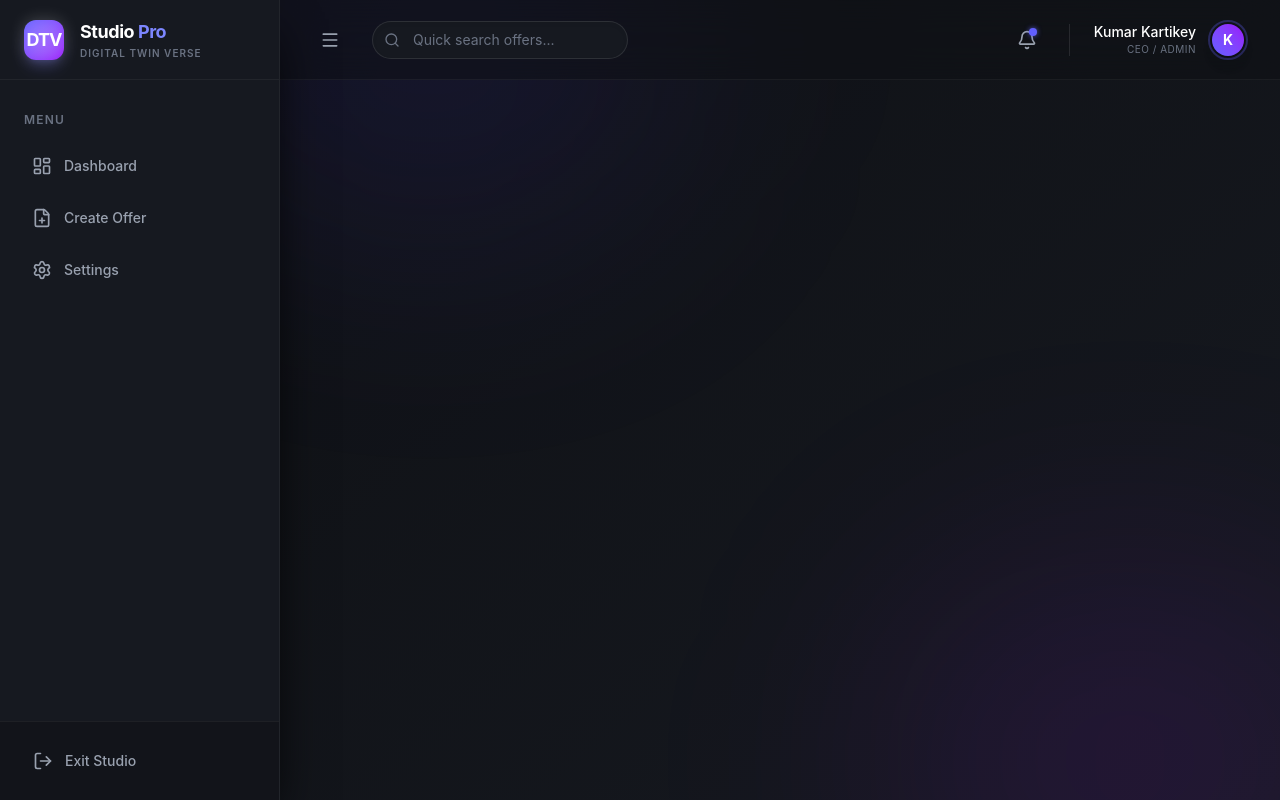
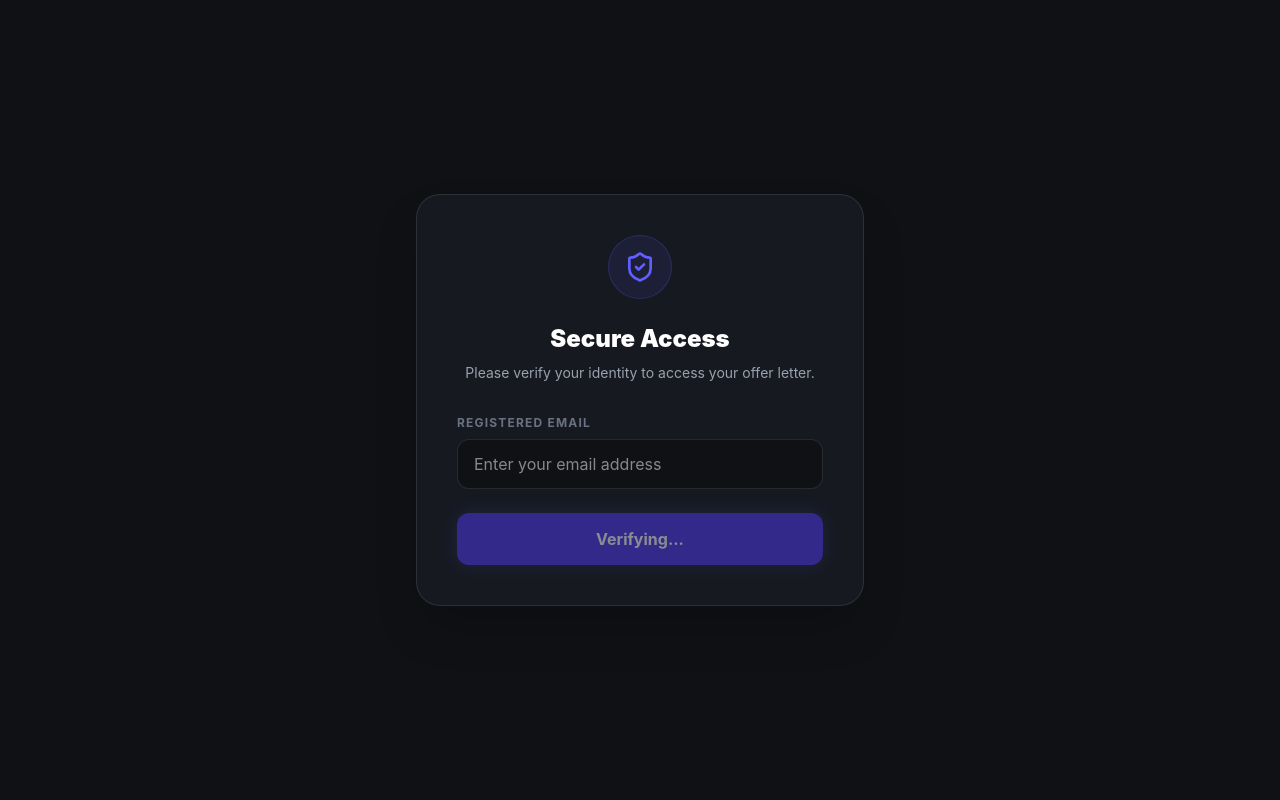
Before and after one commit to 25tec2se234-oss/DTV-Offer-Letter, a React (Vite) app: page /offer/action/1 in a window 1280 px wide. Built offline with nearby package versions, Linux system fonts and the light colour scheme.

Commit message:
fix: resolve blank page errors by fixing broken routes and links

```diff
--- a/src/App.tsx
+++ b/src/App.tsx
@@ -1,11 +1,16 @@
-
-import { BrowserRouter } from 'react-router-dom'
+import { BrowserRouter, Routes, Route } from 'react-router-dom'
 import OfferLetterApp from './pages/OfferLetterStudio/OfferLetterApp'
+import CandidatePortal from './pages/OfferLetterStudio/CandidatePortal'
+import PublicVerification from './pages/OfferLetterStudio/PublicVerification'
 
 function App() {
   return (
     <BrowserRouter>
-      <OfferLetterApp />
+      <Routes>
+        <Route path="/offer/action/:id" element={<CandidatePortal />} />
+        <Route path="/offer/verify/:id" element={<PublicVerification />} />
+        <Route path="/*" element={<OfferLetterApp />} />
+      </Routes>
     </BrowserRouter>
   )
 }
--- a/src/pages/OfferLetterStudio/Dashboard.tsx
+++ b/src/pages/OfferLetterStudio/Dashboard.tsx
@@ -314,10 +314,10 @@ const Dashboard = () => {
                         >
                           <LinkIcon className="w-4 h-4" />
                         </button>
-                        <Link to={`/offer/action/${offer.verification_token}`} target="_blank" className="p-2 text-gray-400 hover:text-white hover:bg-white/10 rounded-lg transition-all" title="Preview Candidate Portal">
+                        <Link to={`/offer/action/${offer.verification_token || offer.id}`} target="_blank" className="p-2 text-gray-400 hover:text-white hover:bg-white/10 rounded-lg transition-all" title="Preview Candidate Portal">
                           <Eye className="w-4 h-4" />
                         </Link>
-                        <Link to={`/offer-letter-studio/edit/${offer.id}`} className="p-2 text-gray-400 hover:text-indigo-400 hover:bg-indigo-500/10 rounded-lg transition-all" title="Edit Offer">
+                        <Link to={`/edit/${offer.id}`} className="p-2 text-gray-400 hover:text-indigo-400 hover:bg-indigo-500/10 rounded-lg transition-all" title="Edit Offer">
                           <Edit className="w-4 h-4" />
                         </Link>
                         <button
```
